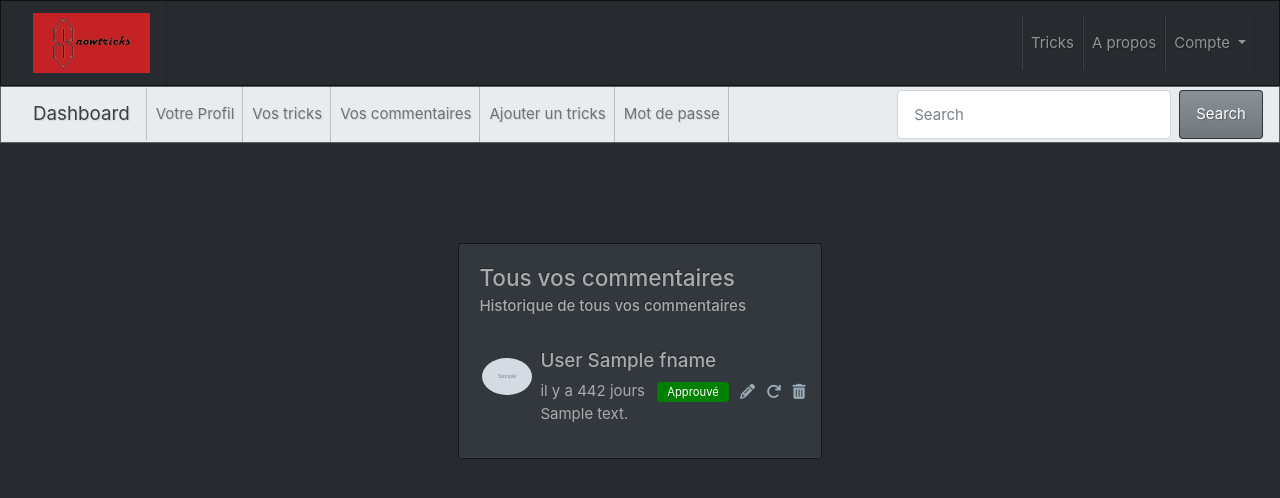
After one commit to AlixRomain/P6-SNOWTRICKS, a Symfony app: template templates/admin/all_user_comments.html.twig in a window 1280 px wide. The commit adds this page. Shown: the top 498 px of the page. Run offline with Twig, Linux system fonts and the light colour scheme; the template is opened without the code that fills it: most values are stand-ins (such as "Sample title", 1, 10 or a date in 2020); grey boxes marked "Sample" are stand-in pictures; some libraries are stand-ins or nearby versions.

Commit message:
create Admin dashbord and updateComment method

```diff
--- a/public/asset/bootstrap/css/app.css
+++ b/public/asset/bootstrap/css/app.css
@@ -1,7 +1,84 @@
+/*-------------DEBUT CSS COMMENTAIRES -----------------------*/
+
+.card-no-border .card {
+    border: 0px;
+    border-radius: 4px;
+    -webkit-box-shadow: 0px 5px 20px rgba(0, 0, 0, 0.05);
+    box-shadow: 0px 5px 20px rgba(0, 0, 0, 0.05)
+}
+
+.comment:nth-child(even){
+    background: #5c636a;
+}
+
+.comment-widgets .comment-row:hover {
+    background: rgba(0, 0, 0, 0.02);
+    cursor: pointer
+}
+
+.comment-widgets .comment-row {
+    border-bottom: 1px solid rgba(120, 130, 140, 0.13);
+    padding: 15px
+}
+
+.comment-text:hover {
+    visibility: hidden
+}
+
+.comment-text:hover {
+    visibility: visible
+}
+
+.label {
+    padding: 3px 10px;
+    line-height: 13px;
+    color: #ffffff;
+    font-weight: 400;
+    border-radius: 4px;
+    font-size: 75%
+}
+
+.round img {
+    border-radius: 100%
+}
+
+.label-info {
+    background-color: #1976d2
+}
+
+.label-success {
+    background-color: green
+}
+
+.label-danger {
+    background-color: #ef5350
+}
+
+.action-icons a {
+    padding-left: 7px;
+    vertical-align: middle;
+    color: #99abb4
+}
+
+.action-icons a:hover {
+    color: #F5F5F5;
+}
+
+.mt-100 {
+    margin-top: 100px
+}
+
+.mb-100 {
+    margin-bottom: 100px
+}
+
+/*---------FIN CSS COMMENTAIRE----------------------------*/
+
 .container-90{
     width: 90%;
     margin: auto;
 }
+
 header.masthead .overlay {
     position: absolute;
     top: 0;
@@ -91,7 +168,9 @@ header.masthead .page-heading, header.masthead .site-heading {
     width: 100%;
     min-height: calc(100% - 205px);
 }
-
+.cursor{
+    cursor: pointer;
+}
 .hoverShow:hover > .mouseHoverShow{
     display: block;
     background-color: #5c636a;
--- a/public/asset/bootstrap/js/app.js
+++ b/public/asset/bootstrap/js/app.js
@@ -9,6 +9,7 @@ $(function() {
     $('.hidden-tricks').slice(0,4).css({
       display:'inherit',
     });
+    barrHiddenTricks(vignettes,4);
   });
 
   $('#loadMoreTrick').click(function(){
@@ -24,6 +25,7 @@ $(function() {
     }else{
       $("#loadLessTrick").show('slow');
     }
+    barrHiddenTricks(vignettes,4);
   })
 
   $('#loadLessTrick').click(function() {
@@ -41,13 +43,70 @@ $(function() {
       $("#loadMoreTrick").show('slow');
       $("#loadLessTrick").hide('slow');
     }
+    barrHiddenTricks(vignettes,4);
   })
 
+  //gestion de la vues des commantaires
+  var c = 10 ;
+  var comments = $('#comments-title div.comment').length;
+  console.log(comments);
+  $(document).ready(function() {
+    let progress = ((10 * 100) / comments);
+    $("#tricksBarr").css({'width': progress +'%'});
+    $('.hidden-comments').slice(0,10).css({
+      display:'inherit',
+    });
+    barrHidden(comments,10);
+  });
 
+  $('#loadMoreC').click(function(){
+      c += 10 ;
+     $('.hidden-comments').slice(10,c).css({
+        display:'inherit',
+      });
+      const progress = ((c * 100) / comments);
+      $("#tricksBarr").css({'width': progress +'%'});
+    if (c >= comments){
+      $("#loadMoreC").hide('slow');
+      $("#loadLessC").show('slow');
+    }else{
+      $("#loadLessC").show('slow');
+    }
+    barrHidden(comments,10);
+  })
 
+  $('#loadLessC').click(function() {
+    c -= 10 ;
+    $('.hidden-comments').slice(c,comments).css({
+      display:'none',
+    })
+    const progress = ((c * 100) / comments);
+    $("#tricksBarr").css({'width': progress +'%'});
 
+    if (10 < c) {
+      $("#loadLessC").show('slow');
+      $("#loadMoreC").show('slow');
+    }else{
+      $("#loadMoreC").show('slow');
+      $("#loadLessC").hide('slow');
+    }
+    barrHidden(comments,10);
+  })
 
-  //Gestion de la vue des comments
+  function barrHidden(min,max){
+    console.log(min)
+    if(min < max){
+      $(".module_progress_comments").css({'display': 'none',});
+    }
+  }
+function barrHiddenTricks(min,max){
+    console.log(min)
+    if(min < max){
+      $(".module_progress_tricks").css({'display': 'none',});
+    }
+  }
+
+  //Gestion de la vue des comments dans la vue SHOW
   $('#loadMoreComment').click(function(){
     $('.hidden-tricks').css({
       display:'flex',
@@ -79,6 +138,12 @@ $(function() {
     }
   }
 
+  $("#downC").click(function(){
+    scrollTo( $('#comments-title') );
+  });
+  $("#upC").click(function(){
+    scrollTo( $('#comments-title') );
+  });
   $("#down").click(function(){
     scrollTo( $('#tricks-title') );
   });
--- a/src/DataFixtures/AppFixtures.php
+++ b/src/DataFixtures/AppFixtures.php
@@ -116,7 +116,7 @@ class AppFixtures extends Fixture
                   ->setPassword($this->passwordEncoder->encodePassword($adherentAdmin,'toto'))
                   ->setRgpd(1)
                   ->setRoles($roleAdmin)
-                  ->setAvatar('moi.jfif')
+                  ->setAvatar('asset/media/avatar/moi.jfif')
                   ->setDateCreate($this->faker->dateTimeInInterval( '-2 years', 'now'))
                   ->setDevise('Née pour coder')
                   ->setSlug($this->slug->slugify(strtolower($adherentAdmin->getFname().$adherentAdmin->getLname())));
@@ -129,13 +129,13 @@ class AppFixtures extends Fixture
 
 
         foreach ($allAdherent as $adherent){
-            for($m = 0; $m < 4; $m++) {
+            for($m = 0; $m < 2; $m++) {
             //Association d'un commentaires  à un tricks---------------------------------------------
             $comment = new Comment();
             $comment->setAuthor($adherent)
                 ->setTricks($alltricks[$this->faker->numberBetween(0,19)])
                 ->setContent($this->faker->realText(100))
-                ->setDateCreate($this->faker->dateTimeInInterval( '-2 years', 'now'));
+                ->setDateCreate($this->faker->dateTimeThisMonth( 'now'));
             $manager->persist($comment);
             }
         }
--- a/src/Security/LoginFormAuthenticator.php
+++ b/src/Security/LoginFormAuthenticator.php
@@ -95,7 +95,7 @@ class LoginFormAuthenticator extends AbstractFormLoginAuthenticator implements P
             return new RedirectResponse($targetPath);
         }
 
-        return new RedirectResponse($this->urlGenerator->generate('home'));
+        return new RedirectResponse($this->urlGenerator->generate('home_admin'));
 
     }
 
--- /dev/null
+++ b/templates/admin/all_user_comments.html.twig
@@ -0,0 +1,71 @@
+{% extends 'admin_base.html.twig' %}
+
+{% block title %}Hello HomeController!{% endblock %}
+
+{% block content %}
+    <div class="container d-flex justify-content-center mt-100 mb-100">
+        <div class="row">
+            <div class="col-md-12">
+                <div class="card">
+                    <div class="card-body">
+                        <h4 class="card-title">Tous vos commentaires</h4>
+                        <h6 class="card-subtitle">Historique de tous vos commentaires</h6>
+                    </div>
+                    <div id="comments-title" class="comment-widgets m-b-20 ">
+                        {% for comment in comments %}
+                            <div class="comment  hidden-comments" style="display: none">
+                                <div class="d-flex flex-row comment-row" >
+                                    <div class="p-2"><span class="round"><img src="{{ asset(comment.author.avatar) }}" alt="{{ asset(comment.author.lname) }}" width="50"></span></div>
+                                    <div class="comment-text w-100">
+                                        <h5>{{ comment.author.lname }} {{ comment.author.fname }}</h5>
+                                        <div class="comment-footer"> <span class="date mr-2">
+                                        il y a
+                                    {% set difference = date(comment.dateCreate|date('Y/m/d')).diff(date('now'|date('Y/m/d'))) %}
+                                                {% set leftDays = difference.days %}
+                                                {% if leftDays == 1 %}
+                                                    1 jour
+                                                {% elseif leftDays == 0 %}
+                                                    moins de 24 heures
+                                                {% else %}
+                                                    {{ leftDays }} jours
+                                                {% endif %}
+                                    </span>
+                                            <span class="label label-success">Approuvé</span>
+                                            <span class="action-icons">
+                                        <a href="{{ path("update_comment", {'id' : comment.id}) }}" data-abc="true" alt="Modifier le commentaire">
+                                            <i class="fa fa-pencil"></i>
+                                        </a>
+                                        <a href="#" data-abc="true">
+                                            <i class="fa fa-rotate-right"></i>
+                                        </a>
+                                        <a href="{{ path("delete_comment", {'id' : comment.id})}}" data-abc="true" alt="Supprimer le commentaire">
+                                            <i class="fa fa-trash"></i>
+                                        </a>
+                                    </span>
+                                        </div>
+                                        <p class="m-b-5 m-t-10"> {{ comment.content }}</p>
+                                    </div>
+                                </div>
+                            </div>
+                        {% endfor %}
+                    </div>
+                </div>
+            </div>
+        </div>
+    </div>
+    <div class="module_progress_comments container">
+        <div class="progress ">
+            <div id="tricksBarr" class="progress-bar progress-bar-striped progress-bar-animated bg-warning" role="progressbar" aria-valuenow="75" aria-valuemin="0" aria-valuemax="100" ></div>
+        </div>
+        <div class="row d-flex justify-content-center">
+            <div class="btn btn-info" id="loadMoreC" >+</div>
+            <div class="btn btn-info" id="loadLessC" style="display:none" >-</div>
+        </div>
+        <div class="text-right">
+            <a id="upC" class="home-link-bottom cursor" title="Aller en haut de la page">
+                <i class="fas fa-chevron-up fa-3x chevron-up"></i>
+            </a>
+        </div>
+    </div>
+
+{% endblock %}
--- /dev/null
+++ b/templates/admin_base.html.twig
@@ -0,0 +1,34 @@
+<!DOCTYPE html>
+<html lang="fr">
+<head>
+    <meta charset="UTF-8">
+    <meta name="description" content="SnowTricks, site communautaire autour des figures de snowboard.
+         Projet 6 de la formation de Développeur d'application PHP/Symfony chez OpenClassrooms">
+    <meta name="author" content="Alix Romain">
+    <meta name="viewport" content="width=device-width, initial-scale=1.0">
+    <title>{% block title %}Welcome!{% endblock %}</title>
+
+    {% block stylesheets %}
+        {#{{ encore_entry_link_tags('app') }}#}
+    {% endblock %}
+    <link rel="stylesheet" href="{{ asset('asset/bootstrap/css/bootstrap.min.css') }}">
+    <link rel="stylesheet" href="{{ asset('asset/bootstrap/css/app.css') }}">
+    <link href="{{ asset('asset/fontawesome-free/css/all.min.css') }}" rel="stylesheet" type="text/css">
+</head>
+
+<body>
+
+{% include "layout/nav.html.twig" %}
+{% include "layout/nav_admin.html.twig" %}
+{% block content %}{% endblock %}
+
+
+<!-- Bootstrap core JavaScript and Jquerry -->
+<script src="https://kit.fontawesome.com/1ed8546d64.js" crossorigin="anonymous"></script>
+<script src="https://code.jquery.com/jquery-3.3.1.min.js"></script>
+<script src="https://maxcdn.bootstrapcdn.com/bootstrap/4.0.0/js/bootstrap.min.js" integrity="sha384-JZR6Spejh4U02d8jOt6vLEHfe/JQGiRRSQQxSfFWpi1MquVdAyjUar5+76PVCmYl" crossorigin="anonymous"></script>
+<script src="{{ asset('asset/bootstrap/js/app.js') }}"></script>
+<script src="{{ asset('asset/bootstrap/js/bootstrap.bundle.js') }}"></script>
+</body>
+
+</html>
--- a/templates/layout/nav.html.twig
+++ b/templates/layout/nav.html.twig
@@ -7,6 +7,11 @@
 
     <div class="collapse navbar-collapse" id="navbarColor02">
         <ul class="navbar-nav ml-auto">
+            {% if app.user %}
+                <li class="nav-item">
+                    <a class="nav-link" href="{{ path('home_admin') }}">  Dashboard </a>
+                </li>
+            {% endif %}
             <li class="nav-item">
                 <a class="nav-link" href="">  Tricks  </a>
             </li>
--- /dev/null
+++ b/templates/layout/nav_admin.html.twig
@@ -0,0 +1,44 @@
+{% block nav_admin %}
+    <nav class="navbar navbar-expand-lg navbar-light bg-light mb-5">
+        <a class="navbar-brand" href="#">Dashboard</a>
+        <button class="navbar-toggler" type="button" data-toggle="collapse" data-target="#navbarColor03" aria-controls="navbarColor03" aria-expanded="false" aria-label="Toggle navigation">
+            <span class="navbar-toggler-icon"></span>
+        </button>
+
+        <div class="collapse navbar-collapse" id="navbarColor03">
+            <ul class="navbar-nav mr-auto">
+                {% if app.user.roles[0] == 'ROLE_ADMIN' %}
+                    <li class="nav-item dropdown">
+                        <a class="nav-link dropdown-toggle" data-toggle="dropdown" href="#" role="button" aria-haspopup="true" aria-expanded="false">Administrateur</a>
+                        <div class="dropdown-menu">
+                            <a class="dropdown-item" href="{{ path('admin_tricks') }}">Voir tous les tricks</a>
+                            <a class="dropdown-item" href="{{  path('admin_comment') }}">Voir tous les commentaires</a>
+                            <a class="dropdown-item" href="#">Voir tous les utilisateurs</a>
+                        </div>
+                    </li>
+                {% endif %}
+                <li class="nav-item">
+                    <a class="nav-link" href="#">Votre Profil</a>
+                </li>
+                 <li class="nav-item">
+                    <a class="nav-link" href="{{ path('user_tricks') }}">Vos tricks</a>
+                </li>
+
+                <li class="nav-item">
+                    <a class="nav-link" href="{{  path('user_comment') }}">Vos commentaires</a>
+                </li>
+                <li class="nav-item">
+                    <a class="nav-link" href="{{ path('tricks_add') }}">Ajouter un tricks</a>
+                </li>
+               <li class="nav-item">
+                    <a class="nav-link" href="#">Mot de passe</a>
+                </li>
+
+            </ul>
+            <form class="form-inline my-2 my-lg-0">
+                <input class="form-control mr-sm-2" type="text" placeholder="Search">
+                <button class="btn btn-secondary my-2 my-sm-0" type="submit">Search</button>
+            </form>
+        </div>
+    </nav>
+{% endblock %}
```
Also changed, not shown: src/Controller/AdminController.php (added, +25 -0 lines), src/Controller/CommentController.php (added, +75 -0 lines), src/Controller/TricksController.php (+38 -4 lines), templates/admin/all_comments.html.twig (added, +73 -0 lines), templates/admin/all_tricks.html.twig (added, +56 -0 lines), templates/admin/dashboard.html.twig (added, +9 -0 lines), templates/admin/update_comment.html.twig (added, +31 -0 lines), templates/tricks/tricks.html.twig (+0 -10 lines), 1 other file.
